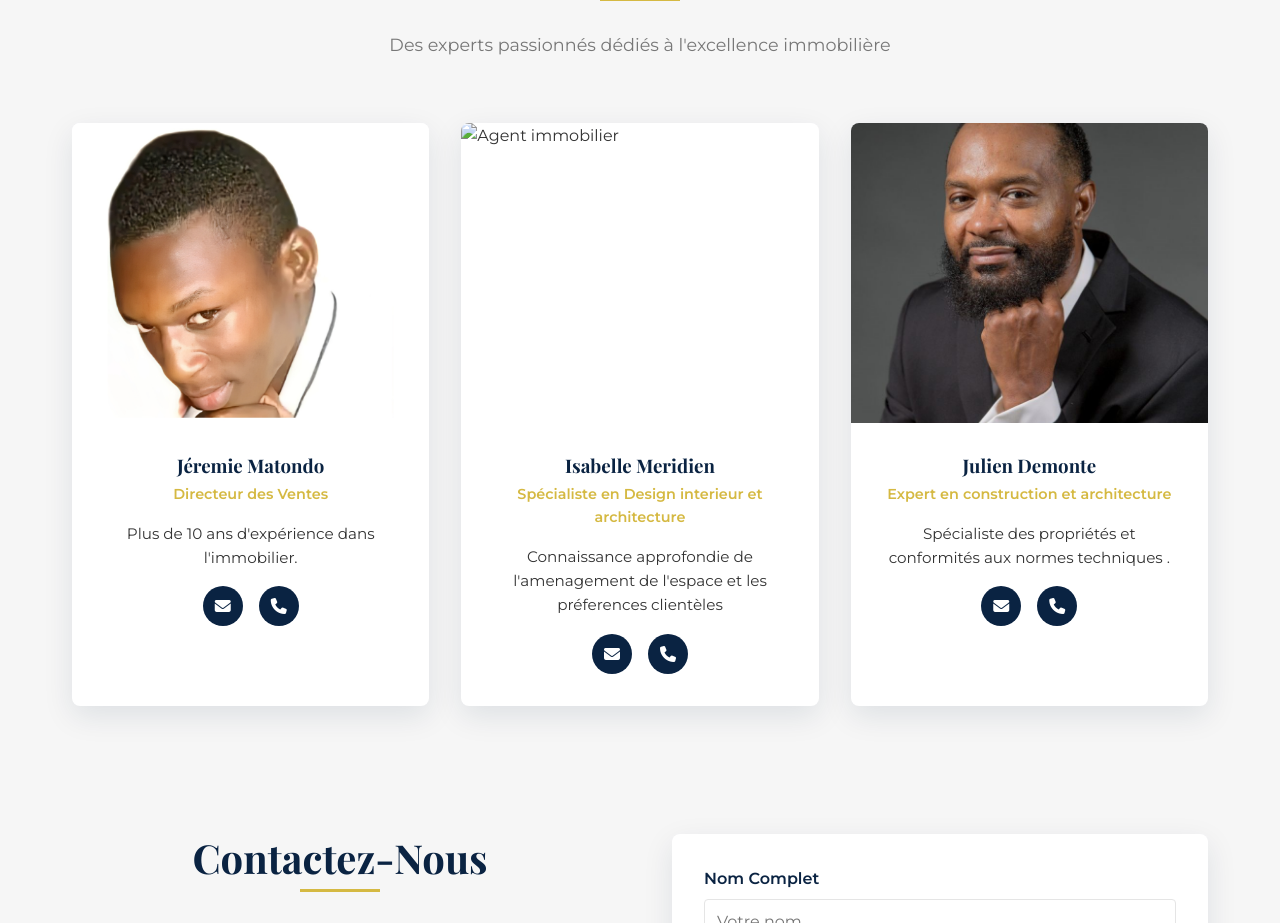
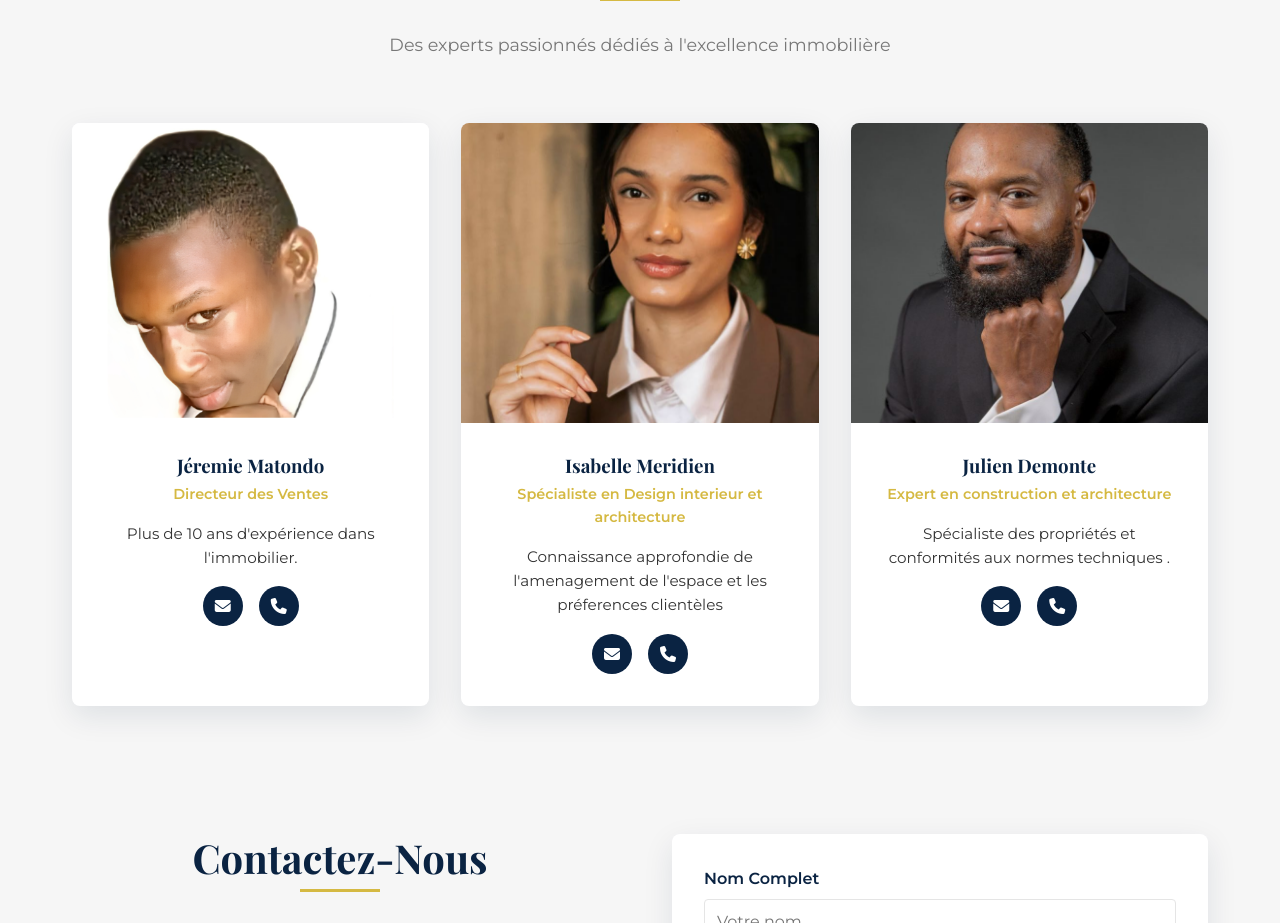
Before and after one commit to Jeremie2809/jeremiediaz1.github.io, a plain HTML site: page index.html in a window 1280 px wide. Shown: the part 3480-4403 px from the top of the page. Drawn offline with nearby package versions, Linux system fonts and the light colour scheme.

Commit message:
Update index.html

```diff
--- a/index.html
+++ b/index.html
@@ -243,7 +243,7 @@
                 </div>
                 <div class="agent-card">
                     <div class="agent-image">
-                        <img src="Femme (8).jpg" alt="Agent immobilier">
+                        <img src="Femme.jpg" alt="Agent immobilier">
                     </div>
                     <div class="agent-details">
                         <h3>Isabelle Meridien</h3>
```
